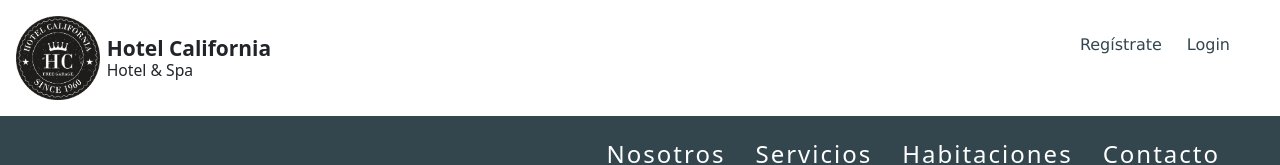
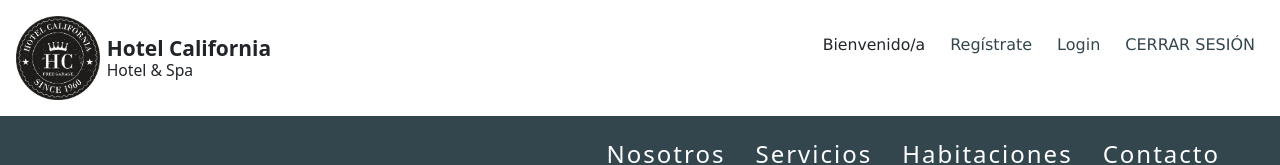
Before and after one commit to FedeGonzalez2016/2022-Fullstack-Proyecto-Integrador, an Angular app in the folder HotelCalifornia2023/: page /login in a window 1280 px wide. Shown: the top 165 px of the page. Built offline with nearby package versions, Linux system fonts and the light colour scheme.

Commit message:
Modificacion de estilos segun requerimientos

```diff
--- a/HotelCalifornia2023/src/app/auth/login/login.component.css
+++ b/HotelCalifornia2023/src/app/auth/login/login.component.css
@@ -177,7 +177,7 @@ input[type='checkbox'] {
 
 }
 
-#usuario-incorrecto{
+/* #usuario-incorrecto{
     display: none;
 }
 
@@ -191,4 +191,4 @@ input[type='checkbox'] {
 
 #contrasena-sin-ingresar{
     display: none;
-}
+} */
--- a/HotelCalifornia2023/src/styles.css
+++ b/HotelCalifornia2023/src/styles.css
@@ -161,12 +161,12 @@ body{
   }
 }
 
-#logueadoReserva, #logueadoBienvenido, #logueadoCerrar {
+#logueadoReserva {
   display: none;
 }
-#deslogLogin, #deslogRegistrate {
+/* #deslogLogin, #deslogRegistrate {
   display: block;
-}
+} */
 
 
 .subttl{
```
